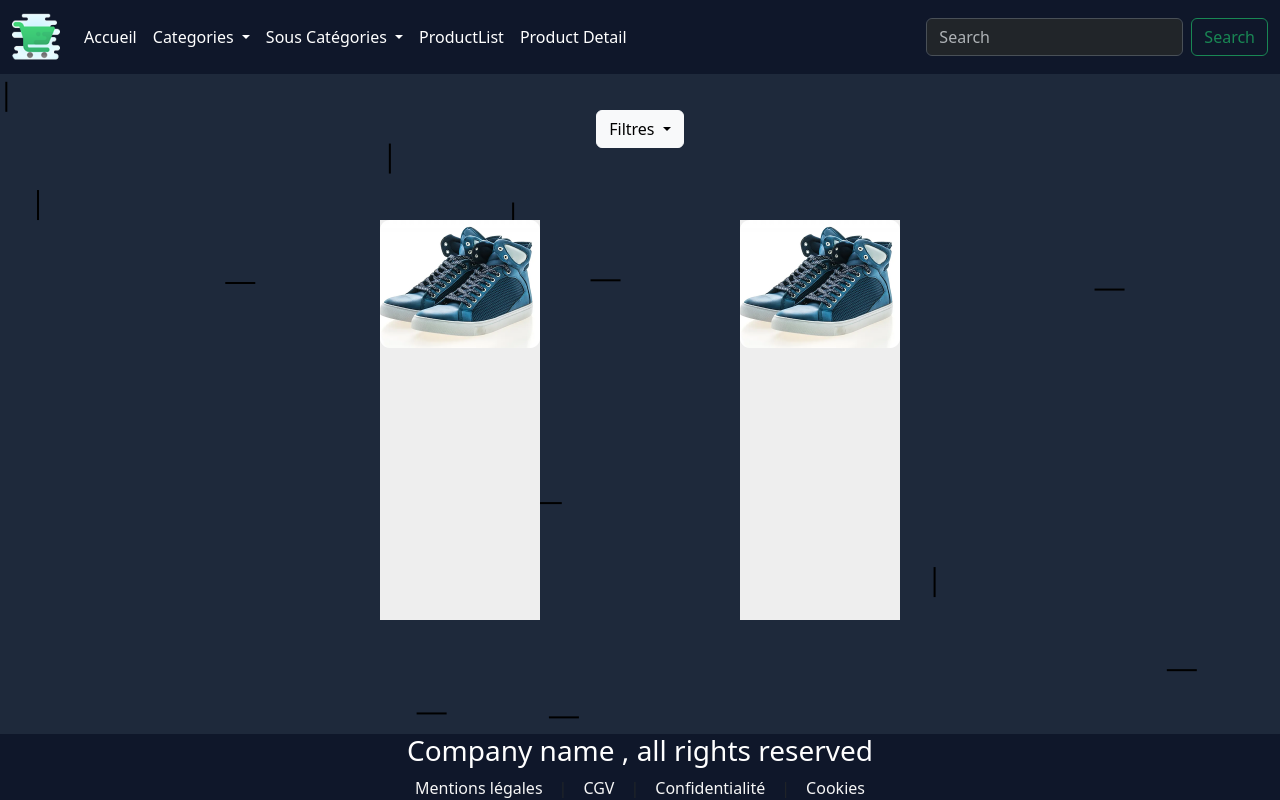
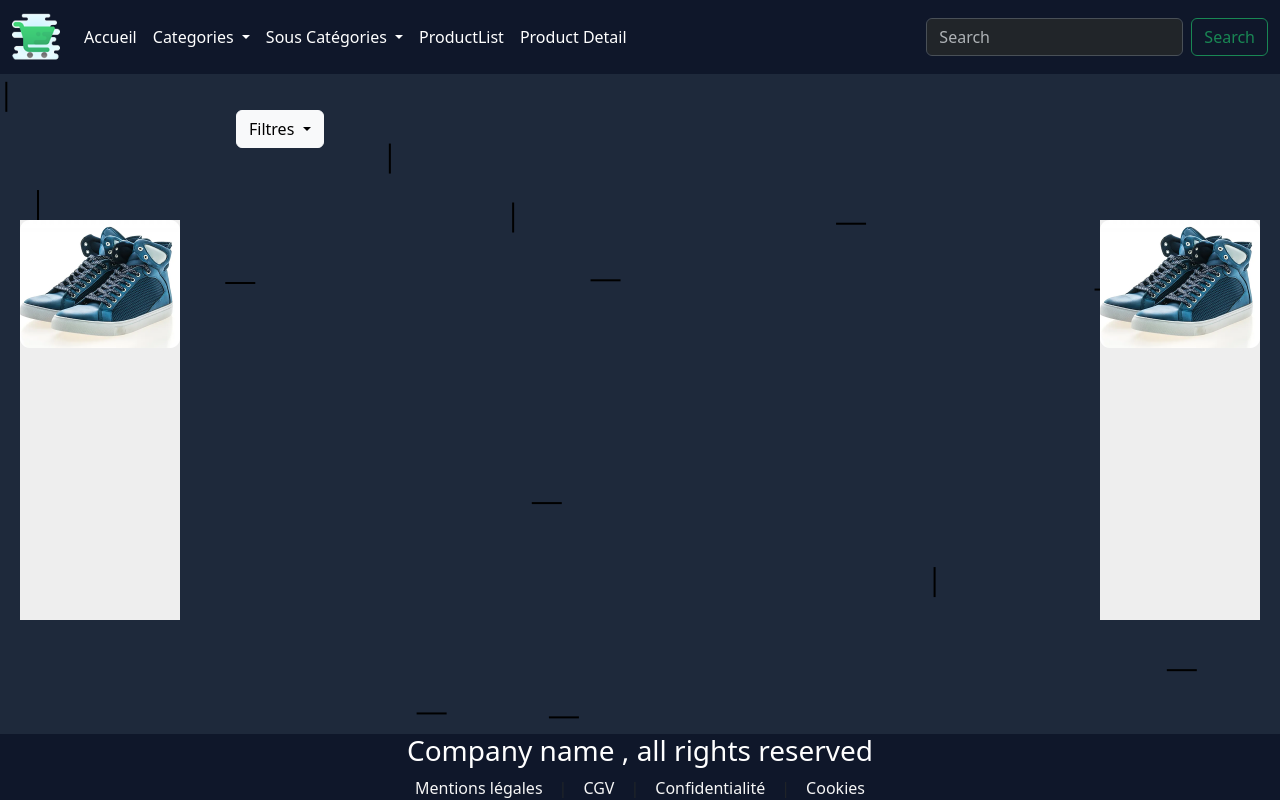
Before and after one commit to Massil-br/phpWebsite1, a PHP site: page /productList.php in a window 1280 px wide. Run offline with PHP 8.4, Linux system fonts and the light colour scheme; tables that the repository leaves empty or names only in its code hold one stand-in row (values such as "Sample post").

Commit message:
fixed css

```diff
--- a/front/productList.php
+++ b/front/productList.php
@@ -143,15 +143,12 @@ if (isset($_GET['category'])) {
                 </div>
             </div>
 
-            <div class="row row-cols-1 row-cols-md-3 g-4 p-3">
-
-                <?php
-                    foreach($productCards as $productCard):
-                ?>
-                <div class="col">
+           <div class="row row-cols-1 row-cols-md-3 g-4 p-3 justify-content-center">
+                <?php foreach($productCards as $productCard): ?>
+                <div class="col" >
                     <div class="card rounded-5">
-                        <a class="text-decoration-none text-color-light-bg" href="./products?id=<?= urlencode($productCard->product->GetId()) ?>">
-                        <img src="<?= htmlspecialchars($productCard->productImage->GetRelativeUrl()) ?>" class="card-img-top h-300px img-cover  rounded-5" alt="...">
+                        <a class="text-decoration-none text-color-light-bg" href="./product.php?id=<?= urlencode($productCard->product->GetId()) ?>">
+                        <img src="<?= htmlspecialchars($productCard->productImage->GetRelativeUrl()) ?>" class="card-img-top h-300px img-cover rounded-5" alt="...">
                         <div class="card-body">
                         <h5 class="card-title"><?= $productCard->product->GetName() ?></h5>
                         <p class="card-text"><?= $productCard->product->GetDescription() ?></p>
@@ -160,7 +157,8 @@ if (isset($_GET['category'])) {
                         </a>
                     </div>
                 </div>
-                <?php endforeach;?>
+
+                <?php endforeach; ?>
             </div>
         </div>
 
--- a/front/static/style.css
+++ b/front/static/style.css
@@ -119,23 +119,26 @@ body,html{
 #main {
     flex-grow: 1;
     display: flex;
-    justify-content: center;
+    justify-content: space-between; /* Changez center par space-between */
     align-items: flex-start;
     gap: 40px;
     padding: 20px;
     margin: 0 auto;
-    max-width: 1800px;
+    width:100%;
     position: relative;
+}
+
+.col{
+    max-width: 350px;
 }
 
 .left-ad-wrapper,
 .right-ad-wrapper {
-    flex: 0 0 auto;
+    flex: 0 0 160px; /* Changez auto par 160px pour une largeur fixe */
     width: 160px;
     height: 100%;
     position: relative;
 }
-
 .left-ad,
 .right-ad {
     width: 100%;
@@ -149,8 +152,15 @@ body,html{
 
 .center {
     flex: 1;
+    /* Retirez max-width: 1200px; */
+    min-width: 0; /* Ajoutez ceci pour éviter les débordements */
+}
+
+
+
+.center {
+    flex: 1;
     max-width: 1200px;
-
 }
 
 
```
